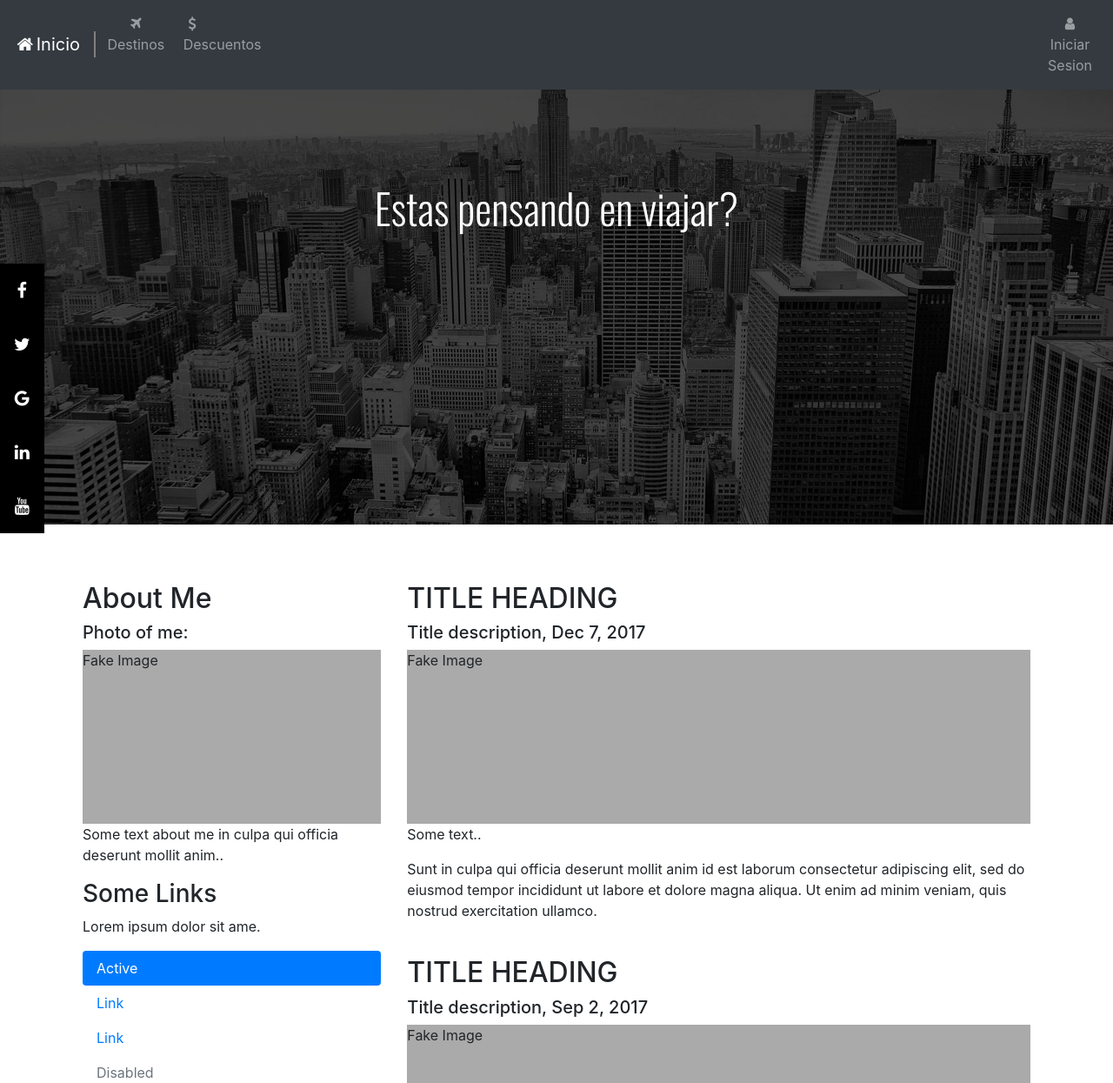
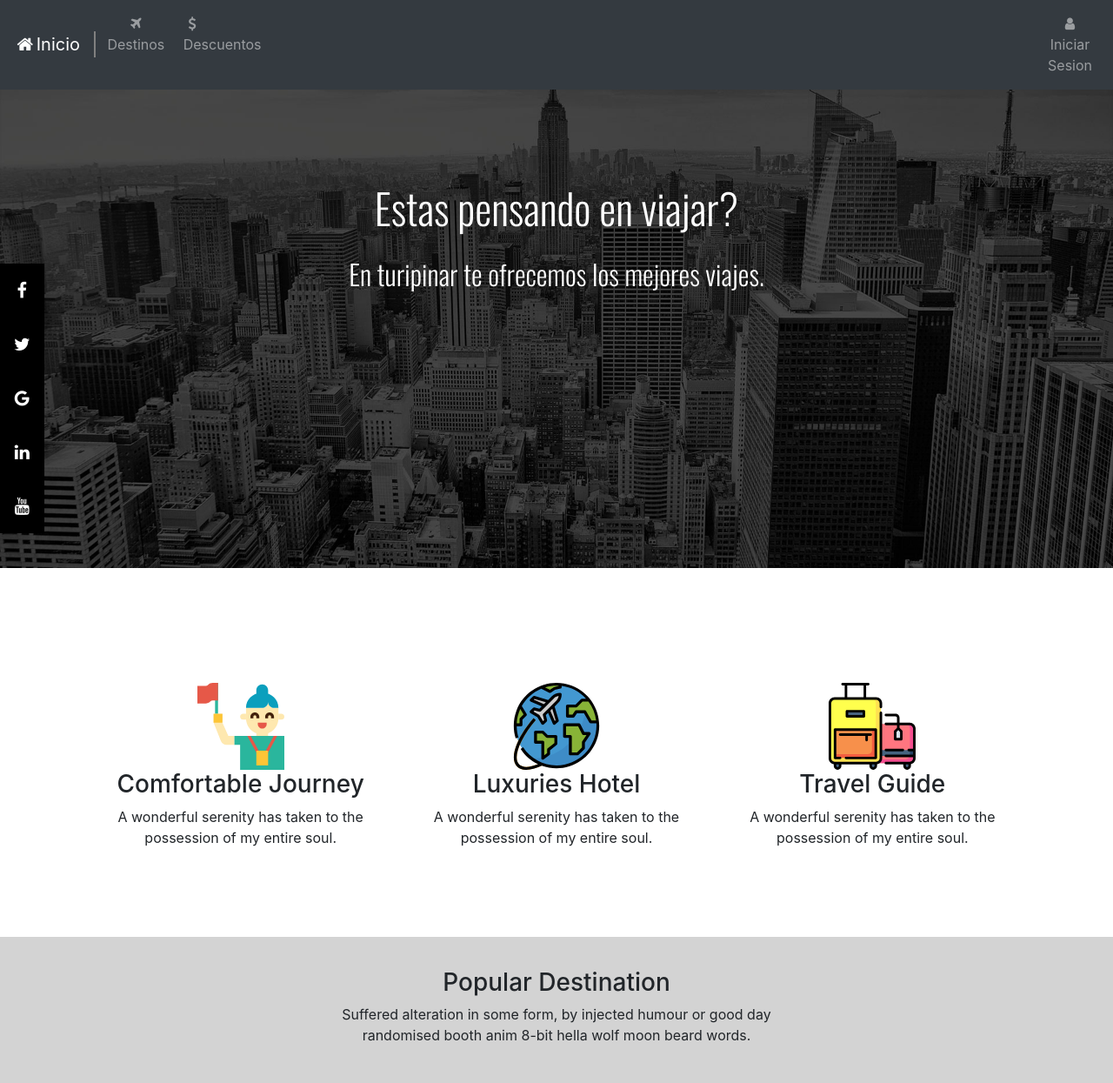
Before and after one commit to agus-aldunate/Proyecto1, a PHP site: page / in a window 1280 px wide. Shown: the part 102-1347 px from the top of the page at 87% size. Run offline with PHP 8.4, Linux system fonts and the light colour scheme; some libraries are stand-ins or nearby versions.

Commit message:
rediseño index

```diff
--- a/Index.html
+++ b/Index.html
@@ -19,52 +19,119 @@
 <body onload="hfindex(),scroll()">
 
 <div id="header"></div>
-
 <div id="navbar"></div>
 
-  <div class="parallax ">
+  <div class="parallax">
     <p class="textoparallax">Estas pensando en viajar?</p>
+    <p class="subtextoparallax" data-aos="slide-right">En turipinar te ofrecemos los mejores viajes.</p>
+  </div>
+  <div class="container" style="margin-top:30px">
+    <div class="travel_variation_area">
+        <div class="container" data-aos="slide-up">
+        <div class="row">
+        <div class="col-lg-4 col-md-6">
+        <div class="single_travel text-center">
+        <div class="icon">
+        <img class="icon1" src="imagenes/guide.svg" alt="">
+      </div>
+      <h3>Comfortable Journey</h3>
+      <p>A wonderful serenity has taken to the possession of my entire soul.</p>
+      </div>
+      </div>
+        <div class="col-lg-4 col-md-6">
+        <div class="single_travel text-center">
+        <div class="icon">
+        <img class="icon1" src="imagenes/travel.svg" alt="">
+      </div>
+      <h3>Luxuries Hotel</h3>
+      <p>A wonderful serenity has taken to the possession of my entire soul.</p>
+      </div>
+      </div>
+        <div class="col-lg-4 col-md-6">
+        <div class="single_travel text-center">
+        <div class="icon">
+        <img class="icon1" src="imagenes/suitcases.svg" alt="">
+      </div>
+      <h3>Travel Guide</h3>
+      <p>A wonderful serenity has taken to the possession of my entire soul.</p>
+      </div>
+      </div>
+      </div>
+      </div>
     </div>
 
-
-<div class="container" style="margin-top:30px">
-
+    <div class="popular_destination_area row-full" data-aos="slide-up">
+    <div class="container" >
+    <div class="row justify-content-center">
+    <div class="col-lg-6">
+    <div class="section_title text-center mb_70">
+    <h3>Popular Destination</h3>
+    <p>Suffered alteration in some form, by injected humour or good day randomised booth anim 8-bit hella wolf moon beard words.</p>
+    </div>
+    </div>
+    </div>
     <div class="row">
-    <div class="col-sm-4" data-aos="slide-up">
-      <h2>About Me</h2>
-      <h5>Photo of me:</h5>
-      <div class="fakeimg">Fake Image</div>
-      <p>Some text about me in culpa qui officia deserunt mollit anim..</p>
-      <h3>Some Links</h3>
-      <p>Lorem ipsum dolor sit ame.</p>
-      <ul class="nav nav-pills flex-column">
-        <li class="nav-item">
-          <a class="nav-link active" href="#">Active</a>
-        </li>
-        <li class="nav-item">
-          <a class="nav-link" href="#">Link</a>
-        </li>
-        <li class="nav-item">
-          <a class="nav-link" href="#">Link</a>
-        </li>
-        <li class="nav-item">
-          <a class="nav-link disabled" href="#">Disabled</a>
-        </li>
-      </ul>
-      <hr class="d-sm-none">
+    <div class="col-lg-4 col-md-6">
+    <div class="single_destination">
+    <div class="thumb">
+    <img src="img/destination/1.png" alt="">
     </div>
-    <div class="col-sm-8">
-      <h2>TITLE HEADING</h2>
-      <h5>Title description, Dec 7, 2017</h5>
-      <div class="fakeimg">Fake Image</div>
-      <p>Some text..</p>
-      <p>Sunt in culpa qui officia deserunt mollit anim id est laborum consectetur adipiscing elit, sed do eiusmod tempor incididunt ut labore et dolore magna aliqua. Ut enim ad minim veniam, quis nostrud exercitation ullamco.</p>
-      <br>
-      <h2>TITLE HEADING</h2>
-      <h5>Title description, Sep 2, 2017</h5>
-      <div class="fakeimg">Fake Image</div>
-      <p>Some text..</p>
-      <p>Sunt in culpa qui officia deserunt mollit anim id est laborum consectetur adipiscing elit, sed do eiusmod tempor incididunt ut labore et dolore magna aliqua. Ut enim ad minim veniam, quis nostrud exercitation ullamco.</p>
+    <div class="content">
+    <p class="d-flex align-items-center">Italy <a href="travel_destination.html"> 07 Places</a> </p>
+    </div>
+    </div>
+    </div>
+    <div class="col-lg-4 col-md-6">
+    <div class="single_destination">
+    <div class="thumb">
+    <img src="img/destination/2.png" alt="">
+    </div>
+    <div class="content">
+    <p class="d-flex align-items-center">Brazil <a href="travel_destination.html"> 03 Places</a> </p>
+    </div>
+    </div>
+    </div>
+    <div class="col-lg-4 col-md-6">
+    <div class="single_destination">
+    <div class="thumb">
+    <img src="img/destination/3.png" alt="">
+    </div>
+    <div class="content">
+    <p class="d-flex align-items-center">America <a href="travel_destination.html"> 10 Places</a> </p>
+    </div>
+    </div>
+    </div>
+    <div class="col-lg-4 col-md-6">
+    <div class="single_destination">
+    <div class="thumb">
+    <img src="img/destination/4.png" alt="">
+    </div>
+    <div class="content">
+    <p class="d-flex align-items-center">Nepal <a href="travel_destination.html"> 02 Places</a> </p>
+    </div>
+    </div>
+    </div>
+    <div class="col-lg-4 col-md-6">
+    <div class="single_destination">
+    <div class="thumb">
+    <img src="img/destination/5.png" alt="">
+    </div>
+    <div class="content">
+    <p class="d-flex align-items-center">Maldives <a href="travel_destination.html"> 02 Places</a> </p>
+    </div>
+    </div>
+    </div>
+    <div class="col-lg-4 col-md-6">
+    <div class="single_destination">
+    <div class="thumb">
+    <img src="img/destination/6.png" alt="">
+    </div>
+    <div class="content">
+    <p class="d-flex align-items-center">Indonesia <a href="travel_destination.html"> 05 Places</a> </p>
+    </div>
+    </div>
+    </div>
+    </div>
     </div>
     </div>
   </div>
@@ -75,12 +142,32 @@
     <a href="#" class="linkedin"><i class="fa fa-linkedin"></i></a>
     <a href="#" class="youtube"><i class="fa fa-youtube"></i></a>
   </div>
-
-
   <div id="footer"></div>
 <script src="https://unpkg.com/aos@next/dist/aos.js"></script>
 <script>
   AOS.init();
+  AOS.init({
+  // Global settings:
+  disable: false, // accepts following values: 'phone', 'tablet', 'mobile', boolean, expression or function
+  startEvent: 'DOMContentLoaded', // name of the event dispatched on the document, that AOS should initialize on
+  initClassName: 'aos-init', // class applied after initialization
+  animatedClassName: 'aos-animate', // class applied on animation
+  useClassNames: true, // if true, will add content of `data-aos` as classes on scroll
+  disableMutationObserver: false, // disables automatic mutations' detections (advanced)
+  debounceDelay: 50, // the delay on debounce used while resizing window (advanced)
+  throttleDelay: 99, // the delay on throttle used while scrolling the page (advanced)
+
+
+  // Settings that can be overridden on per-element basis, by `data-aos-*` attributes:
+  offset: 120, // offset (in px) from the original trigger point
+  delay: 10, // values from 0 to 3000, with step 50ms
+  duration: 1000, // values from 0 to 3000, with step 50ms
+  easing: 'ease', // default easing for AOS animations
+  once: false, // whether animation should happen only once - while scrolling down
+  mirror: false, // whether elements should animate out while scrolling past them
+  anchorPlacement: 'top-bottom', // defines which position of the element regarding to window should trigger the animation
+
+});
 </script>
 </body>
 </html>
--- a/css/diseño.css
+++ b/css/diseño.css
@@ -5,7 +5,6 @@ body {
   font-family: Arial, Helvetica, sans-serif;
   margin: 0;
   box-sizing : border-box;
-
 }
 
 /*php*/
@@ -14,11 +13,10 @@ body {
 .label {width: 200px;}
 
 
-
 /*efecto parallax*/
 .parallax {
   background-image: url("../imagenes/parallax.jpg");
-  height: 500px;
+  height: 550px;
   background-attachment: fixed;
   background-position: center;
   background-repeat: no-repeat;
@@ -34,10 +32,34 @@ body {
   font-family: 'Oswald', sans-serif;
 }
 
+.subtextoparallax{
+  text-align: center;
+  font-size: 200%;
+  color: white;
+  font-family: 'Oswald', sans-serif;
+}
 
-.transparentbg{
-  background-color: rgba(255, 0, 0, 0.1);
+.icon1{
+  width: 30%;
+  height: auto;
 }
+
+.travel_variation_area{
+  padding-top: 50px;
+  padding-bottom: 50px;
+}
+
+.popular_destination_area{
+  background-color: lightgrey;
+}
+
+.row-full{
+  width: 100vw;
+  position: relative;
+  margin-left: -50vw;
+  height: 100%;
+  left: 50%;
+ }
 
 .right{
   float: left;
--- a/footer.html
+++ b/footer.html
@@ -6,7 +6,7 @@
 <link rel="stylesheet" href="https://maxcdn.bootstrapcdn.com/bootstrap/4.4.1/css/bootstrap.min.css">
 </head>
 
-<body>
+<footer>
   <div class="footer">
     <div class="jumbotron text-center" style="margin-bottom:0">
       <h1 id="h1">Contactanos</h1>
@@ -20,6 +20,6 @@
       </div>
     </div>
   </div>
-</body>
+</footer>
 
 </html>
```
Also changed, not shown: imagenes/guide.svg (added), imagenes/suitcases.svg (added), imagenes/travel.svg (added). Lines whose indentation alone changed are shown as unchanged.
